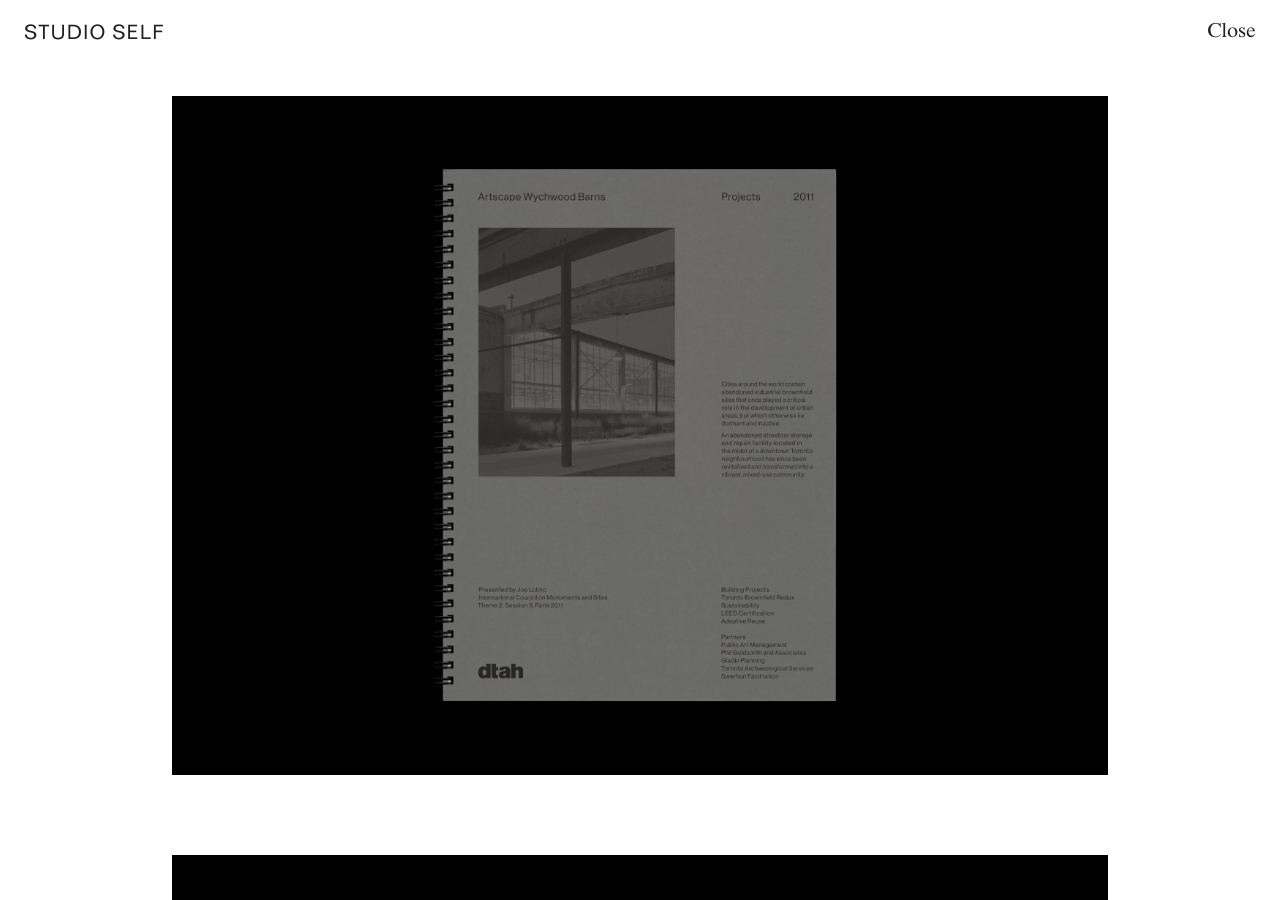
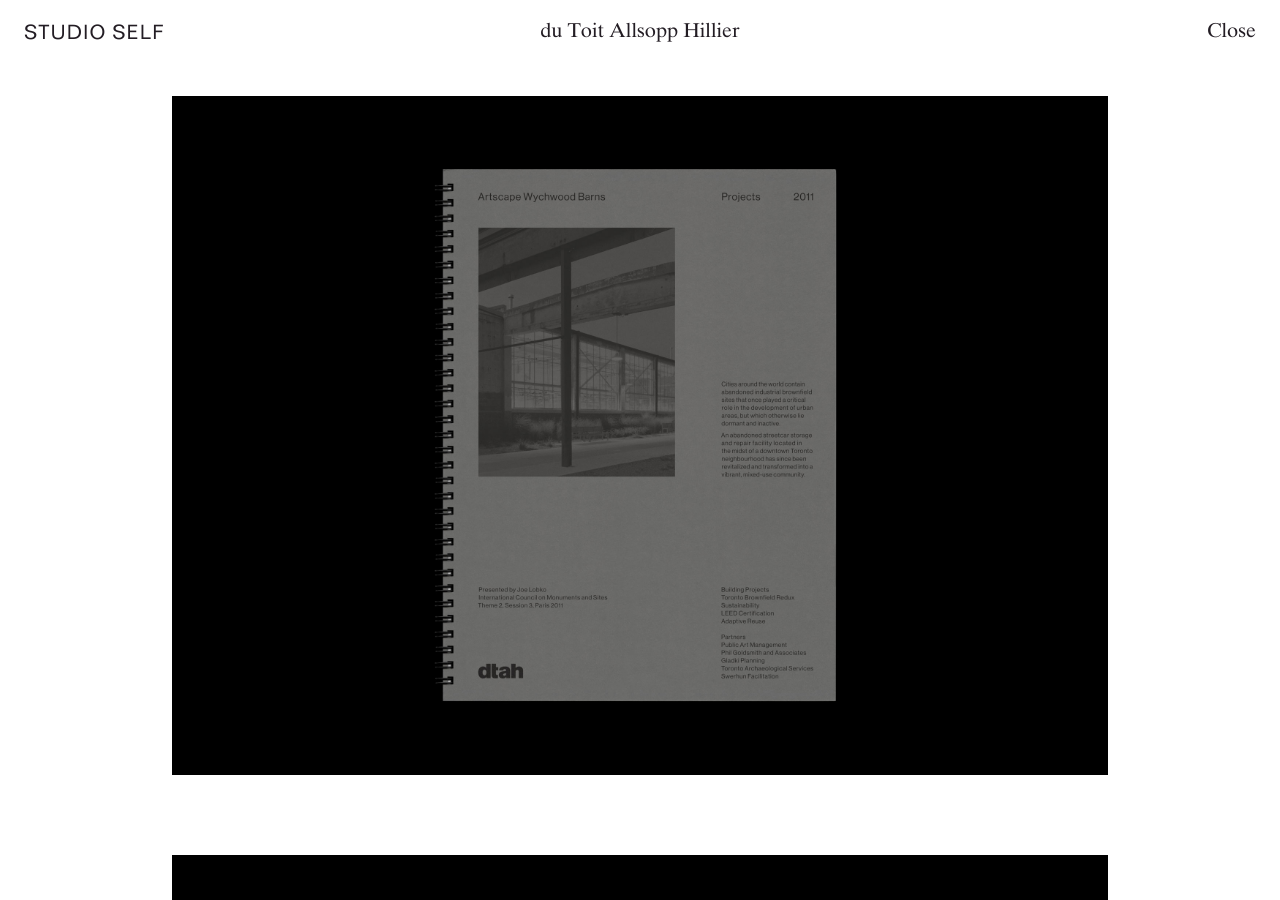
Before and after one commit to studio-cartogram/studioself, a Jekyll site: the page built from _projects/dutoitallsopphillier.markdown, in a window 1280 px wide and 900 px high. Built offline with Jekyll 4.4.1, drawn with Linux system fonts in a browser that asks for light colours.

Commit message:
Updated Config

```diff
--- a/_config.yml
+++ b/_config.yml
@@ -22,7 +22,7 @@
     path: ''
     type: projects
   values:
-    layout: page
+    layout: project
     thumbnail:
       image:
 permalink: pretty
```
